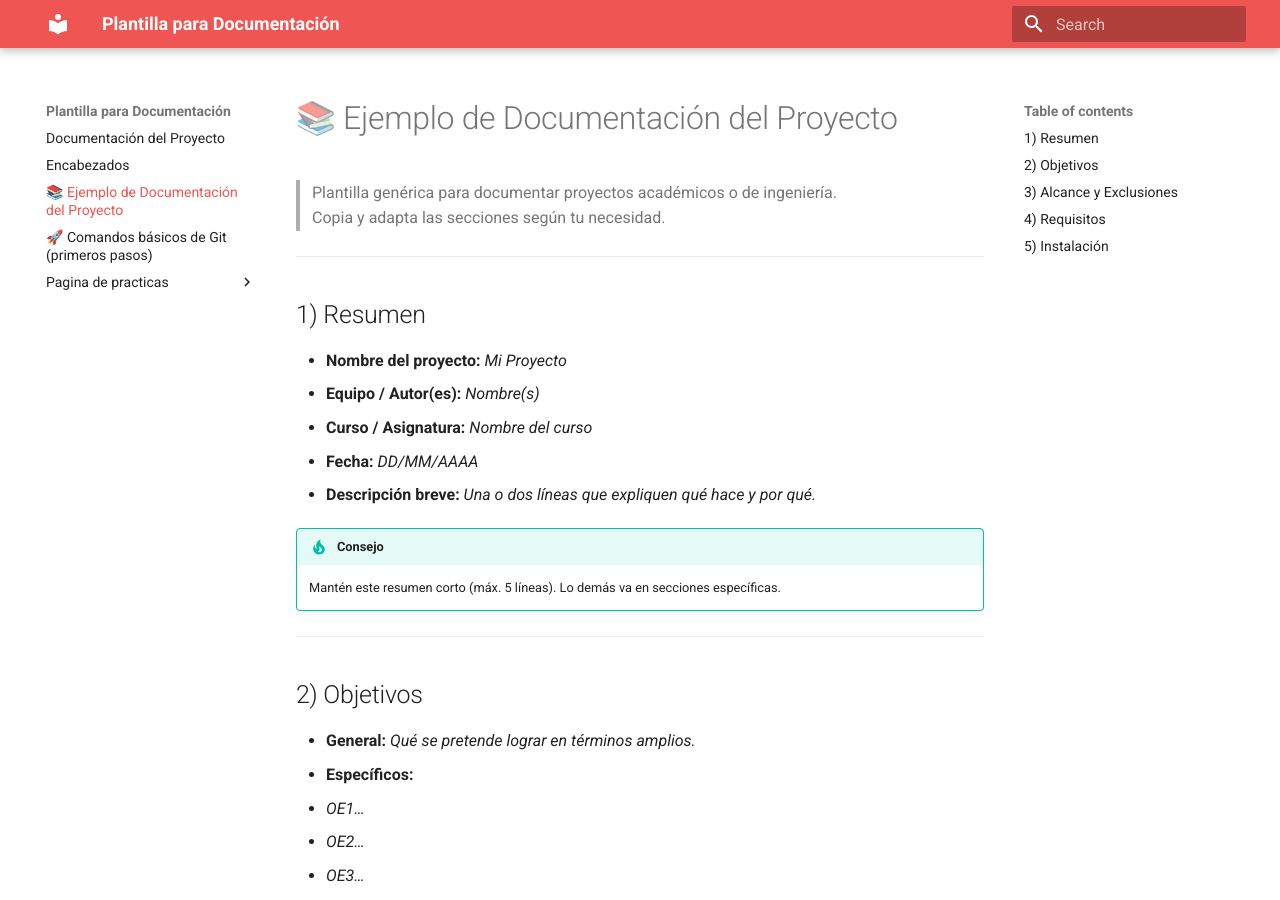
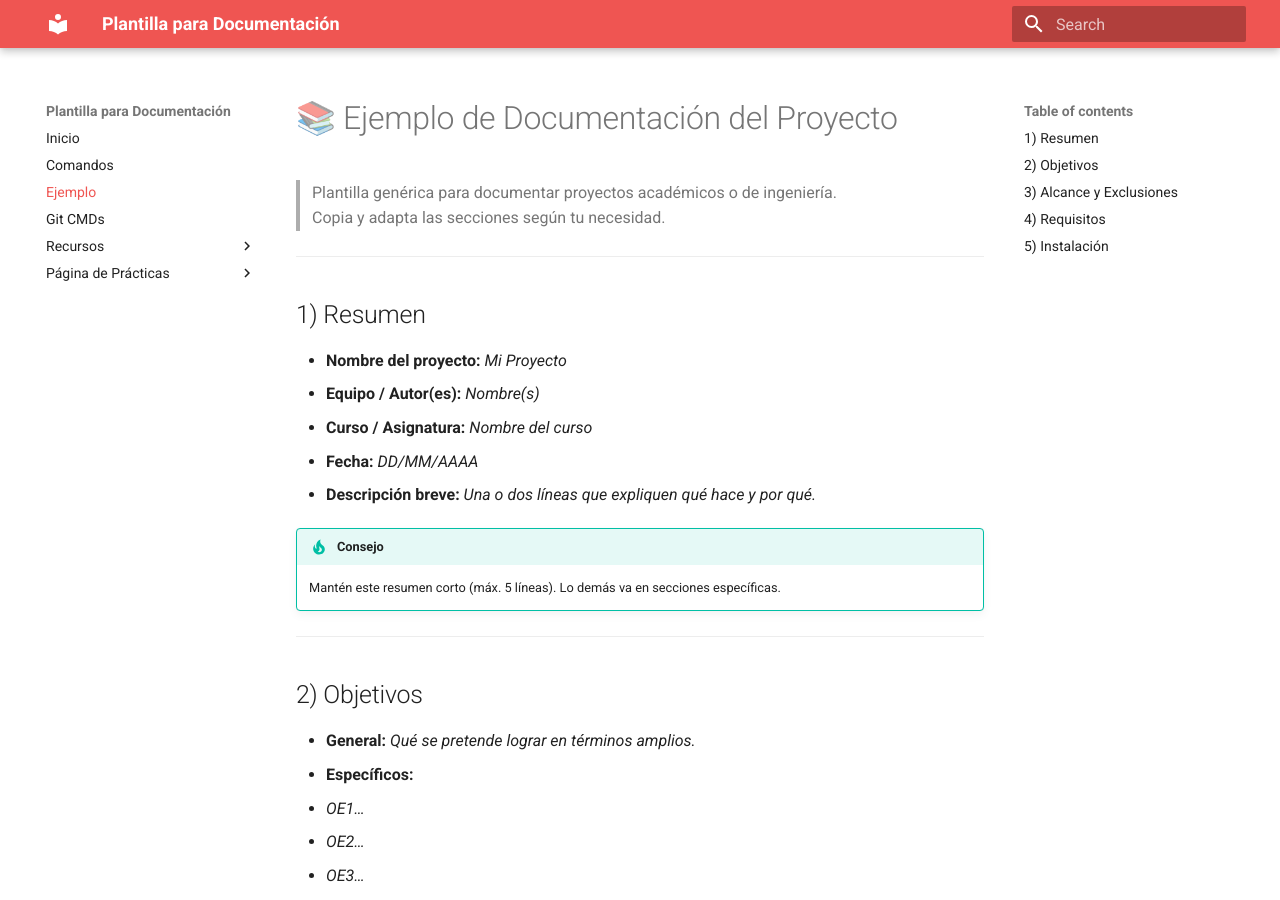
Before and after one commit to davogo/Documentacion-elementos-2-Davo, an MkDocs documentation site: the page built from docs/ejemplo.md, in a window 1280 px wide and 900 px high. Built offline with MkDocs 1.6.1 and Material for MkDocs 9.7.7, drawn with Linux system fonts in a browser that asks for light colours; part of the change alters nothing that is shown.

Commit message:
nav agregada

```diff
--- a/mkdocs.yml
+++ b/mkdocs.yml
@@ -1,4 +1,5 @@
 site_name: Plantilla para Documentación
+
 markdown_extensions:
   - pymdownx.highlight:
       anchor_linenums: true
@@ -23,17 +24,29 @@ markdown_extensions:
   - pymdownx.tasklist:
       custom_checkbox: true
       clickable_checkbox: true
-# Use the ReadTheDocs theme
+
 theme:
   name: material
   highlightjs: true
   palette:
-      - scheme: default
-        primary: red
-
+    - scheme: default
+      primary: red
   features:
     - content.code.copy
     - content.tooltips
+
 extra_css:
   - https://use.fontawesome.com/releases/v6.5.2/css/all.css
   - https://cdnjs.cloudflare.com/ajax/libs/font-awesome/6.5.2/css/all.min.css
+
+nav:
+  - Inicio: index.md
+  - Comandos: comandos.md
+  - Ejemplo: ejemplo.md
+  - Git CMDs: gitcmds.md
+  - Recursos:
+      - recursos/
+  - Página de Prácticas:
+      - Proyecto Final: "Pagina de practicas/PROYECTO FINAL.md"
+      - Páginas:
+          - "Pagina de practicas/paginas/"
```
